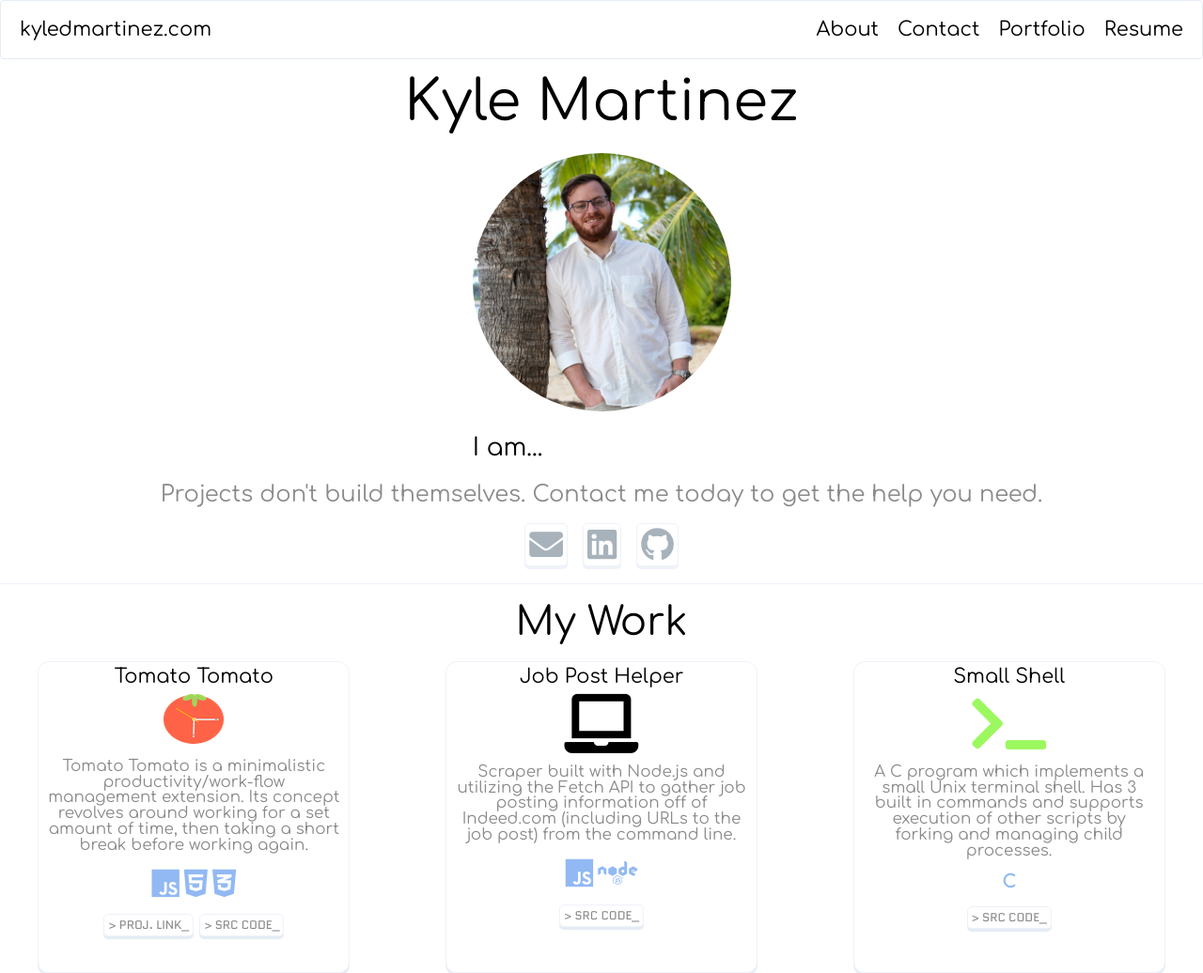
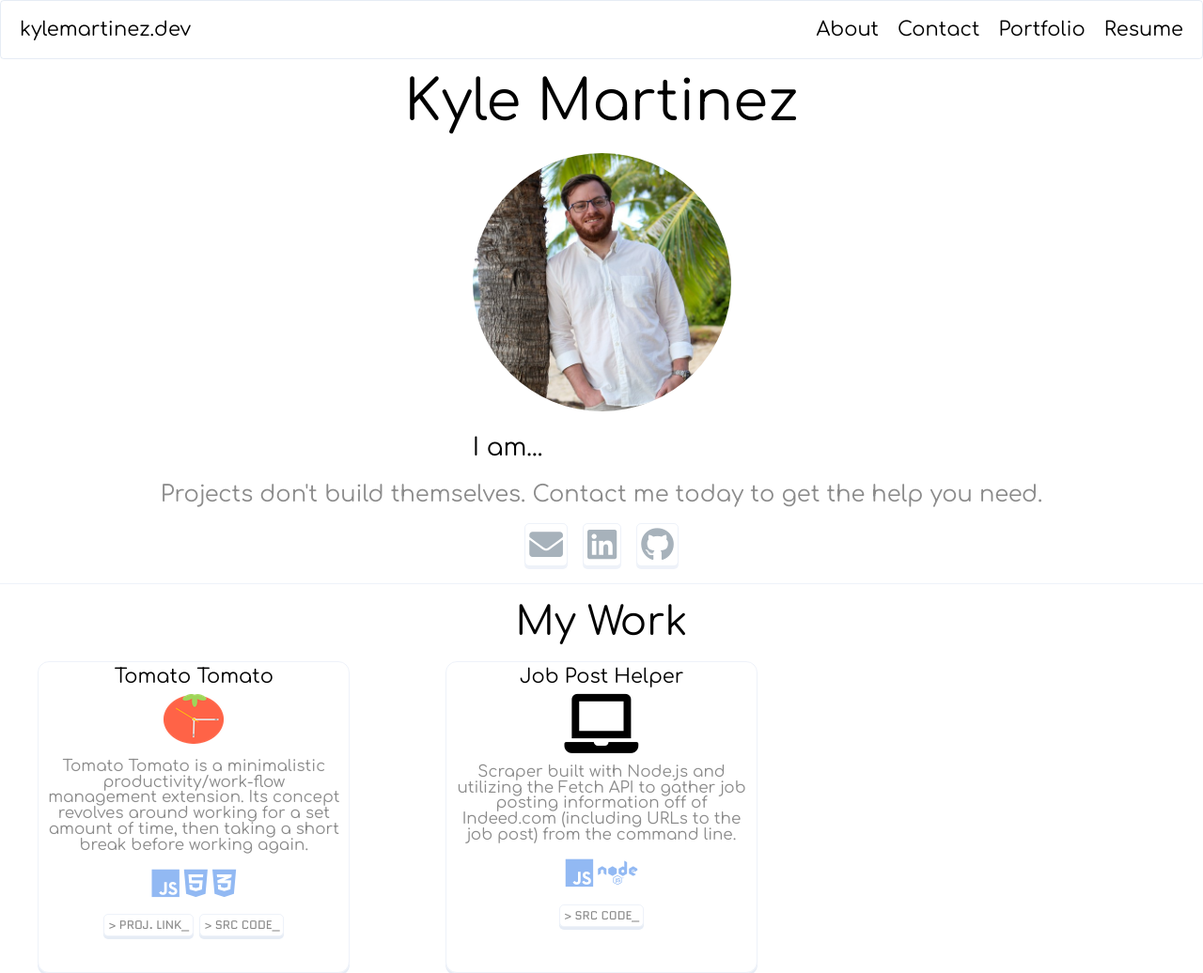
Before and after one commit to kylemrtnez/kylemrtnez.github.io, a plain HTML site: page index.html in a window 1280 px wide. Shown: the whole page at 94% size. Drawn offline with Linux system fonts and the light colour scheme.

Commit message:
Fix links with no file extension in URL

```diff
--- a/index.html
+++ b/index.html
@@ -16,14 +16,14 @@
         <!-- Main Navigation Bar -->
         <nav class='main-nav'>
             <ul>
-                <li class='left'><a href="https://www.kyledmartinez.com">kyledmartinez.com</a> </li>
-                <li class='right'><a href="https://www.kyledmartinez.com/about.html">About</a></li>
+                <li class='left'><a href="https://www.kylemartinez.dev">kylemartinez.dev</a> </li>
+                <li class='right'><a href="https://www.kylemartinez.dev/about">About</a></li>
                 <li class='right'><a href="mailto:kyle.martinez.043@gmail.com">Contact</a></li>
-                <li class='right'><a href="https://www.kyledmartinez.com">Portfolio</a></li>
+                <li class='right'><a href="https://www.kylemartinez.dev">Portfolio</a></li>
                 <li class='right end-nav'><a href="static/Kyle_Martinez_Resume_v1.2.pdf">Resume</a></li>
-                <li class="dropdown-content"><a href="https://www.kyledmartinez.com/about.html">About</a></li>
+                <li class="dropdown-content"><a href="https://www.kylemartinez.dev/about">About</a></li>
                 <li class="dropdown-content"><a href="mailto:kyle.martinez.043@gmail.com">Contact</a></li>
-                <li class="dropdown-content"><a href="https://kyledmartinez.com">Portfolio</a></li>
+                <li class="dropdown-content"><a href="https://kylemartinez.dev">Portfolio</a></li>
                 <li class="dropdown-content"><a href="static/Kyle_Martinez_Resume_v1.2.pdf">Resume</a></li>
                 <div class="dropdown mobile-nav">
                     <button class='hamburger'><i class="fas fa-bars fa-2x"></i></button>
@@ -82,16 +82,6 @@
                 </div>
                 <a class='proj-src'href="https://github.com/kylemrtnez/job_skills"><span class='term'>> src code<span class="blink">_</span></span></a>
             </div>
-
-            <div class='proj-container proj-3'>
-                <h5>Small Shell</h5>
-                <i class="fas fa-terminal fa-3x proj-img"></i>
-                <p class='proj-desc'>A C program which implements a small Unix terminal shell. Has 3 built in commands and supports execution of other scripts by forking and managing child processes.</p>
-                <div class='proj-tech'>
-                    <strong>C</strong>
-               </div>
-                <a class='proj-src'href="https://github.com/kylemrtnez/small_shell"><span class='term'>> src code<span class="blink">_</span></span></a>
-            </div>
         </section>
 
 
```
Also changed, not shown: about.html (+6 -6 lines), 1 other file.
